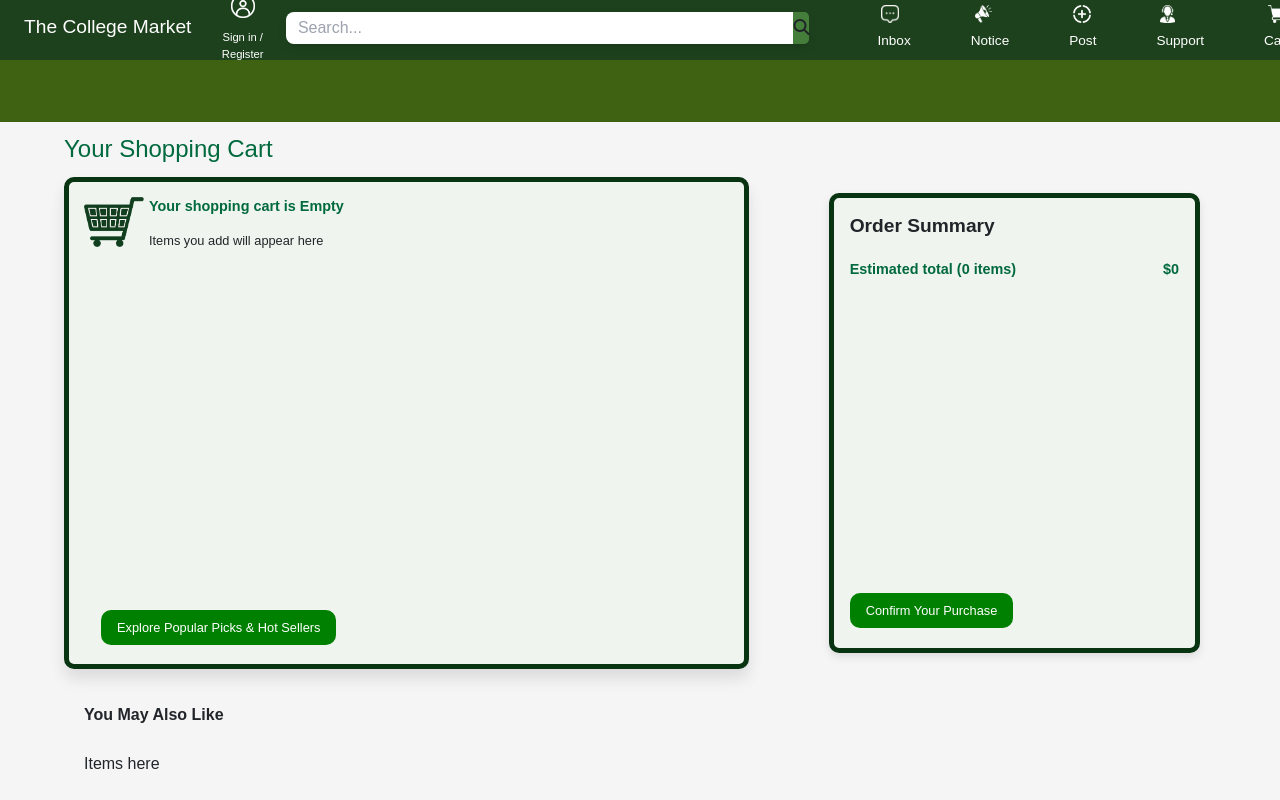
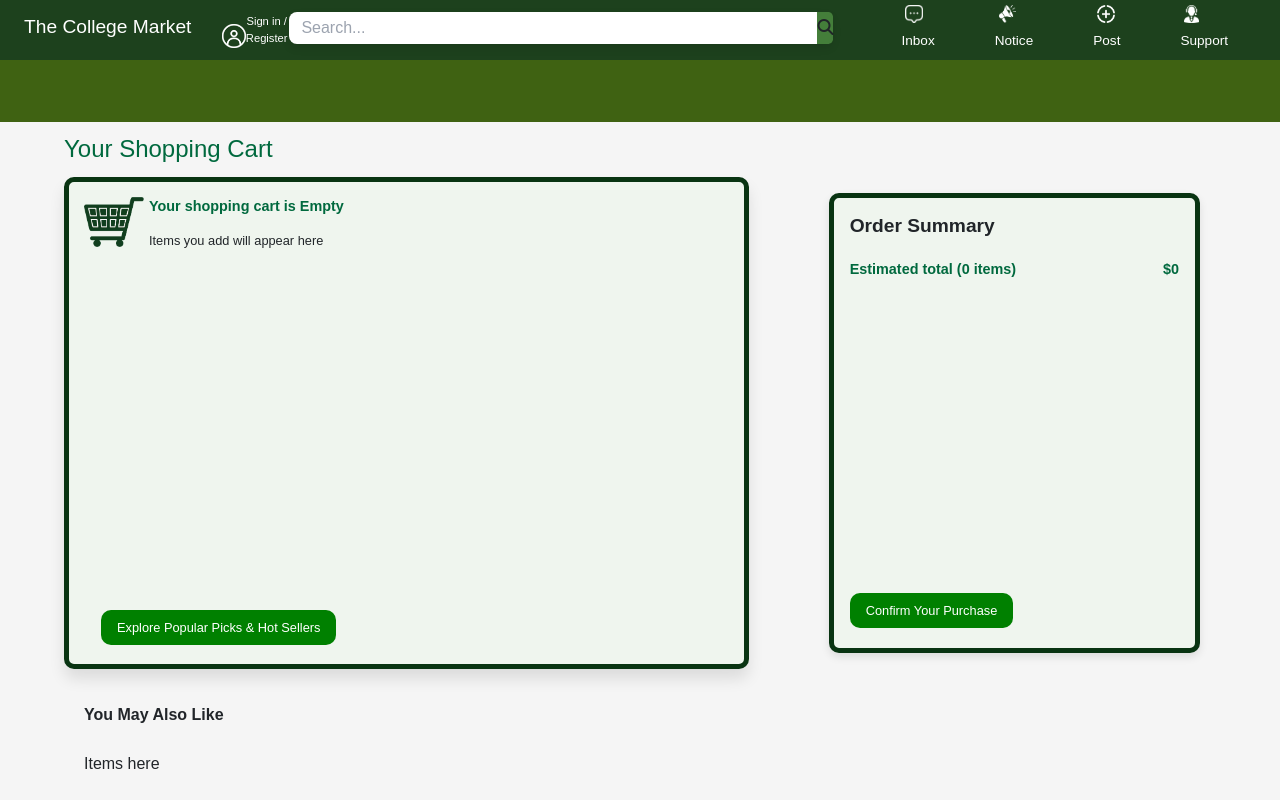
Before and after one commit to n-destin/market, a React (Vite) app: page /account/Cart in a window 1280 px wide. Built offline with nearby package versions, Linux system fonts and the light colour scheme.

Commit message:
some change

```diff
--- a/src/components/navigation/navigation.css
+++ b/src/components/navigation/navigation.css
@@ -132,7 +132,7 @@ img.account-image {
     margin-top: 1rem;
 }
 
-.notLoggedIn, .loggedIn {
+/* .notLoggedIn, .loggedIn {
     display: flex;
     flex-direction: column;
     color: white;
@@ -144,7 +144,27 @@ img.account-image {
     font-size: 0.85rem;
     margin-bottom: 12px;
 
+} */
+
+.notLoggedIn{
+    display: flex;
+    flex-direction: row;
+    color: white;
+    padding: .4rem;
+    border-radius: .4rem;
 }
+
+.loggedIn{
+    display: flex;
+    flex-direction: column;
+    color: white;
+    padding: .4rem;
+    border-radius: .4rem;
+    align-self: center;
+    height: 80%;
+}
+
+
 
 .notLoggedIn:hover, .loggedIn:hover {
     transform: translateY(10%);
```
